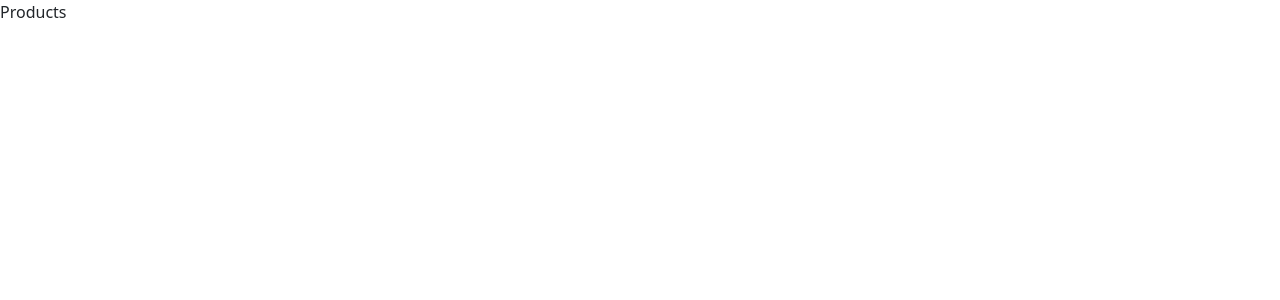
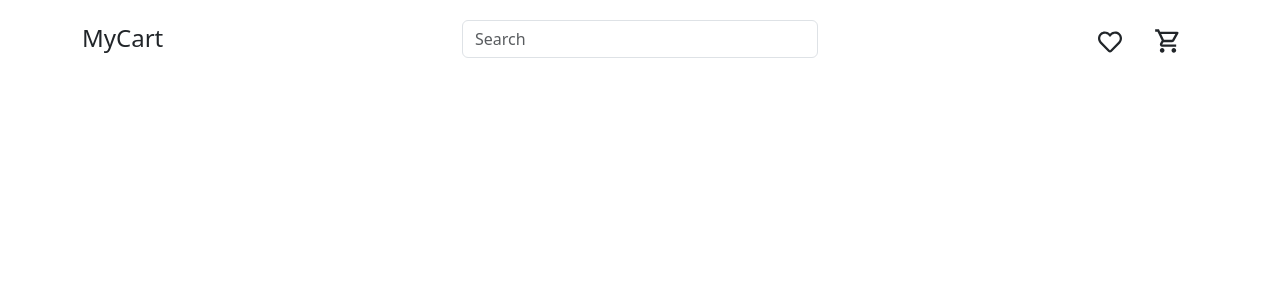
Before and after one commit to 7vTr0x7/MyCart, a React (Vite) app in the folder Frontend/: page /products in a window 1280 px wide. Shown: the top 300 px of the page. Built offline with nearby package versions, Linux system fonts and the light colour scheme.

Commit message:
frontend - pages - Products

```diff
--- a/Frontend/src/components/Categories.jsx
+++ b/Frontend/src/components/Categories.jsx
@@ -9,7 +9,10 @@ const Categories = ({ categories }) => {
           categories.map((category) => (
             <div key={category.name} className="col-md-3">
               <button className="btn btn-light">
-                <Link to="/products" state={{ state: category.name }}>
+                <Link
+                  to="/products"
+                  className="nav-link"
+                  state={{ state: category.name }}>
                   {category.name}
                 </Link>
               </button>
--- a/Frontend/src/components/Header.jsx
+++ b/Frontend/src/components/Header.jsx
@@ -1,13 +1,18 @@
 import React from "react";
 import { MdOutlineShoppingCart } from "react-icons/md";
 import { FaRegHeart } from "react-icons/fa";
+import { Link } from "react-router-dom";
 
 const Header = () => {
   return (
     <header className="container">
       <div className="row py-3">
         <div className="col-md-4 pt-2">
-          <h4>MyCart</h4>
+          <h4>
+            <Link className="nav-link" to="/">
+              MyCart
+            </Link>
+          </h4>
         </div>
         <div className="col-md-4 pt-1">
           <input type="text" placeholder={"Search"} className="form-control" />
--- a/Frontend/src/pages/Home.jsx
+++ b/Frontend/src/pages/Home.jsx
@@ -23,7 +23,9 @@ const Home = () => {
         </div>
         <div className="text-center">
           <button className="btn btn-light">
-            <Link to="/products">All Products</Link>
+            <Link className="nav-link" to="/products">
+              All Products
+            </Link>
           </button>
         </div>
       </main>
--- a/Frontend/src/pages/Products.jsx
+++ b/Frontend/src/pages/Products.jsx
@@ -1,7 +1,18 @@
 import React from "react";
+import Header from "../components/Header";
+import { useLocation } from "react-router-dom";
 
 const Products = () => {
-  return <div>Products</div>;
+  const location = useLocation();
+  const category = location.state || {};
+  console.log(category);
+
+  return (
+    <>
+      <Header />
+      <main></main>
+    </>
+  );
 };
 
 export default Products;
```
